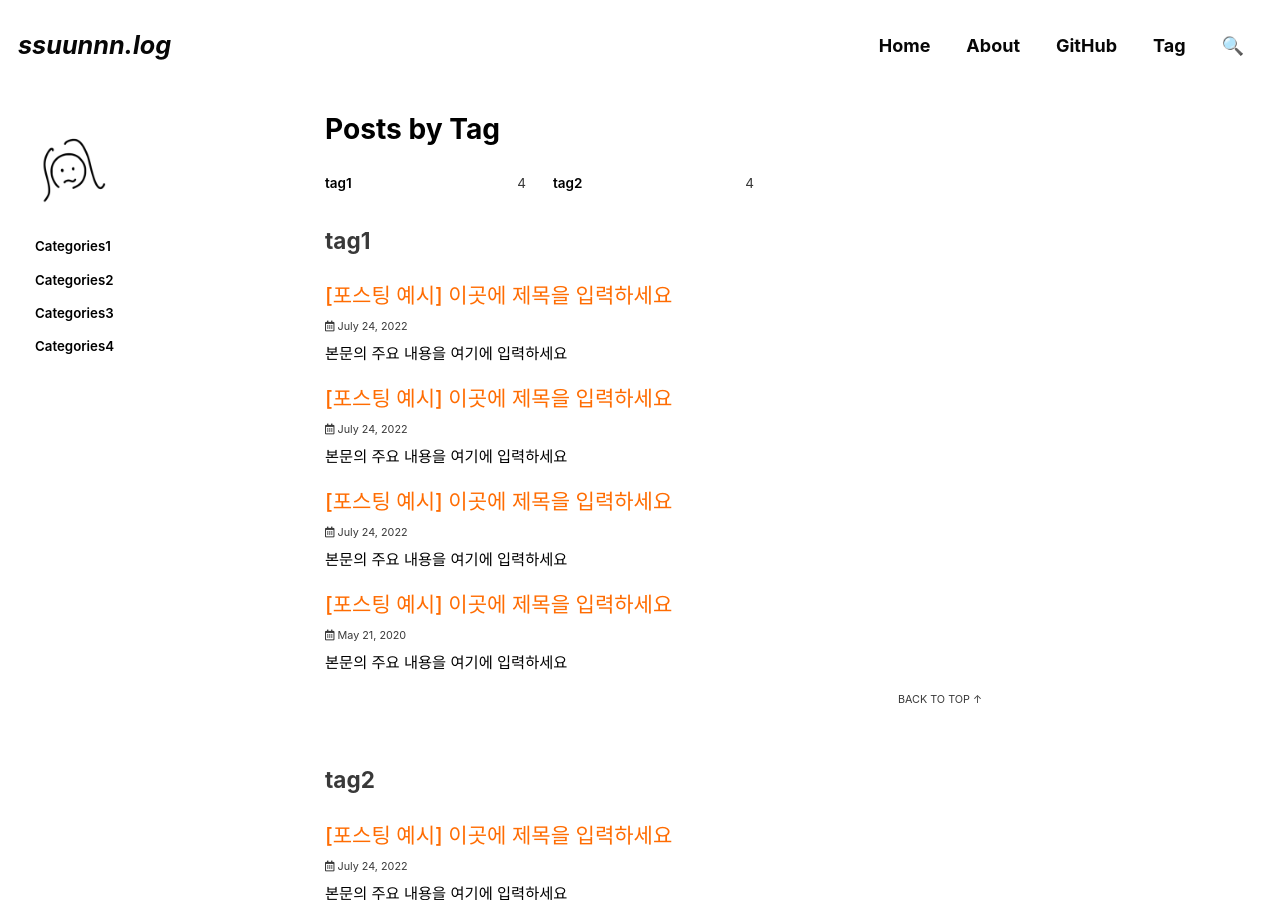
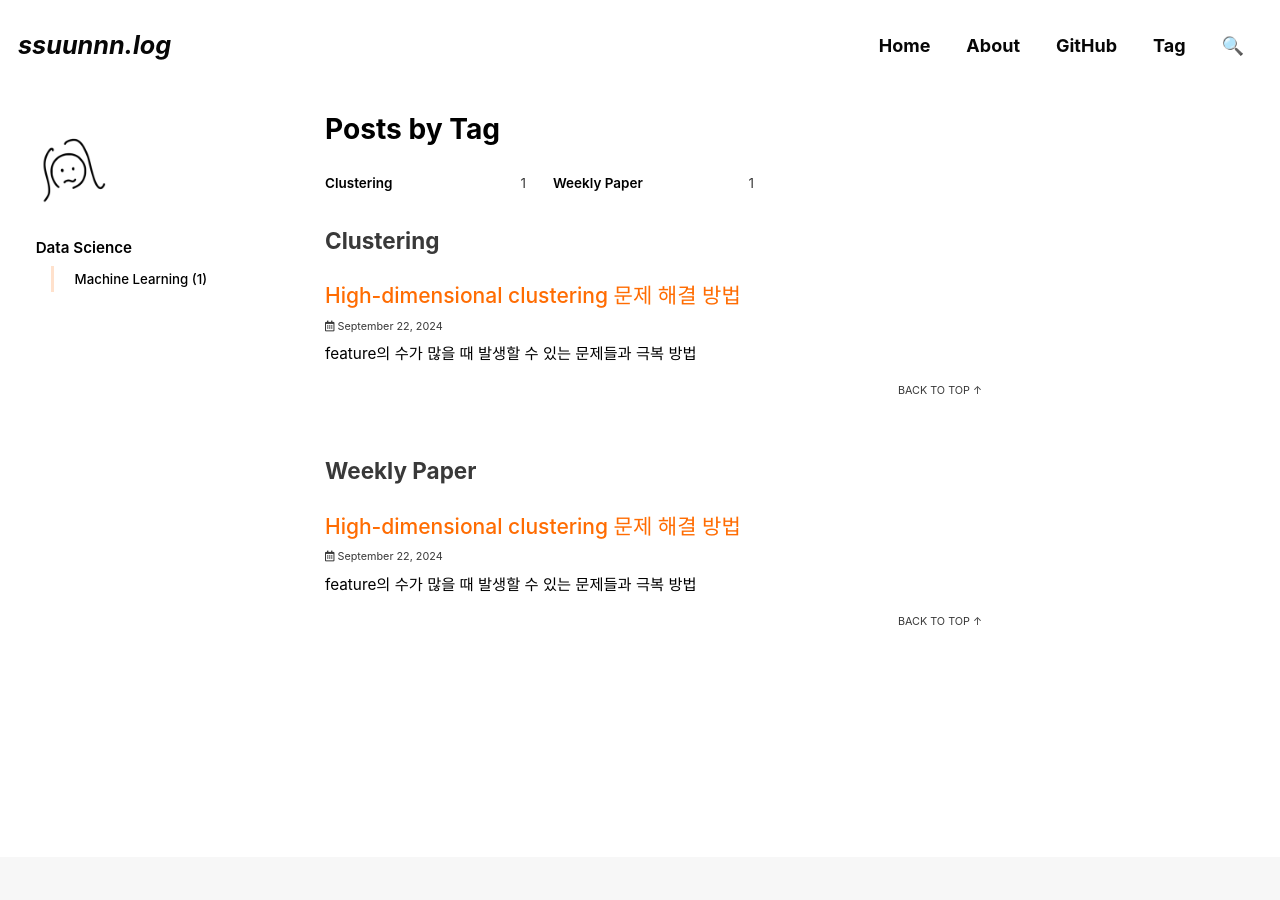
Before and after one commit to ssuunnn/ssuunnn.github.io, a Jekyll site: the page built from _pages/tags-archive.md, in a window 1280 px wide and 900 px high. Built offline with Jekyll 4.4.1, drawn with Linux system fonts in a browser that asks for light colours; cached includes are drawn as plain includes; some web fonts are replaced; some of the changed text lies outside the part shown.

Commit message:
post: High-dimensional clustering 문제 해결 방법

```diff
--- a/_data/navigation.yml
+++ b/_data/navigation.yml
@@ -16,13 +16,8 @@ main:
     url: /search/
 
 # sidebar navigation (categories)
-# 2022.02.15 sidebar update : simple ver.
 categories:
-  - title: "Categories1"
-    url: /categories/categories1/
-  - title: "Categories2"
-    url: /categories/categories2/
-  - title: "Categories3"
-    url: /categories/categories3/
-  - title: "Categories4"
-    url: /categories/categories4/
+  - title: "Data Science"
+    children:
+      - title: "Machine Learning"
+        url: /categories/ml/
--- a/_posts/2022-07-24-categories-post-name-here-2.md
+++ /dev/null
@@ -1,21 +0,0 @@
----
-title: "[포스팅 예시] 이곳에 제목을 입력하세요"
-excerpt: "본문의 주요 내용을 여기에 입력하세요"
-
-categories:
-  - Categories2
-tags:
-  - [tag1, tag2]
-
-permalink: /categories2/post-name-here-2/
-
-toc: true
-toc_sticky: true
-
-date: 2022-07-24
-last_modified_at: 2022-07-24
----
-
-## 🦥 본문
-
-본문은 여기에 ...
--- a/_posts/2022-07-24-categories-post-name-here-3.md
+++ /dev/null
@@ -1,21 +0,0 @@
----
-title: "[포스팅 예시] 이곳에 제목을 입력하세요"
-excerpt: "본문의 주요 내용을 여기에 입력하세요"
-
-categories:
-  - Categories3
-tags:
-  - [tag1, tag2]
-
-permalink: /categories3/post-name-here-3/
-
-toc: true
-toc_sticky: true
-
-date: 2022-07-24
-last_modified_at: 2022-07-24
----
-
-## 🦥 본문
-
-본문은 여기에 ...
--- a/_posts/2022-07-24-categories-post-name-here-4.md
+++ /dev/null
@@ -1,21 +0,0 @@
----
-title: "[포스팅 예시] 이곳에 제목을 입력하세요"
-excerpt: "본문의 주요 내용을 여기에 입력하세요"
-
-categories:
-  - Categories4
-tags:
-  - [tag1, tag2]
-
-permalink: /categories4/post-name-here-4/
-
-toc: true
-toc_sticky: true
-
-date: 2022-07-24
-last_modified_at: 2022-07-24
----
-
-## 🦥 본문
-
-본문은 여기에 ...
--- a/_posts/2022-07-24-categories-post-name-here.md
+++ /dev/null
@@ -1,21 +0,0 @@
----
-title: "[포스팅 예시] 이곳에 제목을 입력하세요"
-excerpt: "본문의 주요 내용을 여기에 입력하세요"
-
-categories:
-  - Categories1
-tags:
-  - [tag1, tag2]
-
-permalink: /categories1/post-name-here/
-
-toc: true
-toc_sticky: true
-
-date: 2020-05-21
-last_modified_at: 2021-10-09
----
-
-## 🦥 본문
-
-본문은 여기에 ...
--- /dev/null
+++ b/_posts/2024-09-22-ml-high-dimensional-clustering-problem.md
@@ -0,0 +1,52 @@
+---
+title: "High-dimensional clustering 문제 해결 방법"
+excerpt: "feature의 수가 많을 때 발생할 수 있는 문제들과 극복 방법"
+
+categories:
+  - Machine Learning
+tags:
+  - [Clustering, Weekly Paper]
+
+permalink: /ml/high-dimensional-clustering-problem/
+
+toc: true
+toc_sticky: true
+
+date: 2024-09-22
+last_modified_at: 2024-09-22
+---
+
+군집 분석을 위해 데이터 간의 유사도를 계산한다.
+이때 feature의 수가 너무 많다면(예: 100개 이상), 여러 문제점이 생긴다.
+
+## 1. 차원의 저주 문제
+
+> **차원의 저주**: 학습 데이터의 수가 차원의 수보다 적어 모델의 성능이 저하되는 현상
+
+![curse of dimensionality](/assets/images/posts_img/ml-high-dimensional-clustering-problem/curse_of_dimensionality.png)
+
+sample의 수보다 feature의 수가 많으면 sample들 사이에 빈 공간이 늘어나게 된다.
+모델을 학습시킬 때 정보가 없는 공간이 많아지는 것이고, 이는 모델의 성능을 저하시킨다.
+
+차원의 저주를 해결하는 방법으로는 첫째로 차원을 **축소**하는 방법이 있다.
+기존의 feature들을 주요한 feature들로 압축하여 추출해 차원을 축소하는 것이다.
+대표적인 방법으로 주성분 분석(PCA)가 있다.
+주성분 분석은 데이터의 분산을 최대한 보존하면서 주요한 feature들을 추출한다.
+
+차원의 저주를 해결하는 다른 방법으로는 중요한 feature만 **선택**하는 방법이 있다.
+종속성이 강한 불필요한 feature는 제거하고, 데이터의 특징을 잘 나타내는 중요한 feature만 선택하는 것이다.
+구체적인 방법으로 Filter Method, Wrapper Method, Embedded Method 등이 있다.
+
+## 2. 데이터 분포의 복잡성
+
+고차원 데이터는 종종 비선형적이고 복잡한 구조를 가진다.
+비선형적으로 분포된 데이터는 전통적인 클러스터링 기법으로 군집화하기 어렵다.
+이런 경우 DBSCAN과 같은 밀도 기반의 클러스터링 기법을 이용하는 것이 해결책이 될 수 있다.
+
+## 3. 높은 계산 비용
+
+고차원 데이터는 계산 비용이 많이 들며, 큰 데이터셋을 처리할 때 특히 문제가 된다.
+비용을 줄이기 위해서는 **단순한** 클러스터링 알고리즘을 이용해 계산 효율성을 높일 수 있다.
+
+단순한 클러스터링 알고리즘으로는 대표적으로 K-Means 클러스터링 알고리즘이 있다.
+차원 축소 기법과 결합해 사용하면 더욱 효과적인 성능을 보일 수 있다.
```
Also changed, not shown: _pages/categories/category-categories1.md (deleted, +0 -9 lines), _pages/categories/category-categories2.md (deleted, +0 -9 lines), _pages/categories/category-categories3.md (deleted, +0 -9 lines), _pages/categories/category-categories4.md (deleted, +0 -9 lines), _pages/categories/category-ml.md (added, +9 -0 lines), assets/images/posts_img/ml-high-dimensional-clustering-problem/curse_of_dimensionality.png (added).
